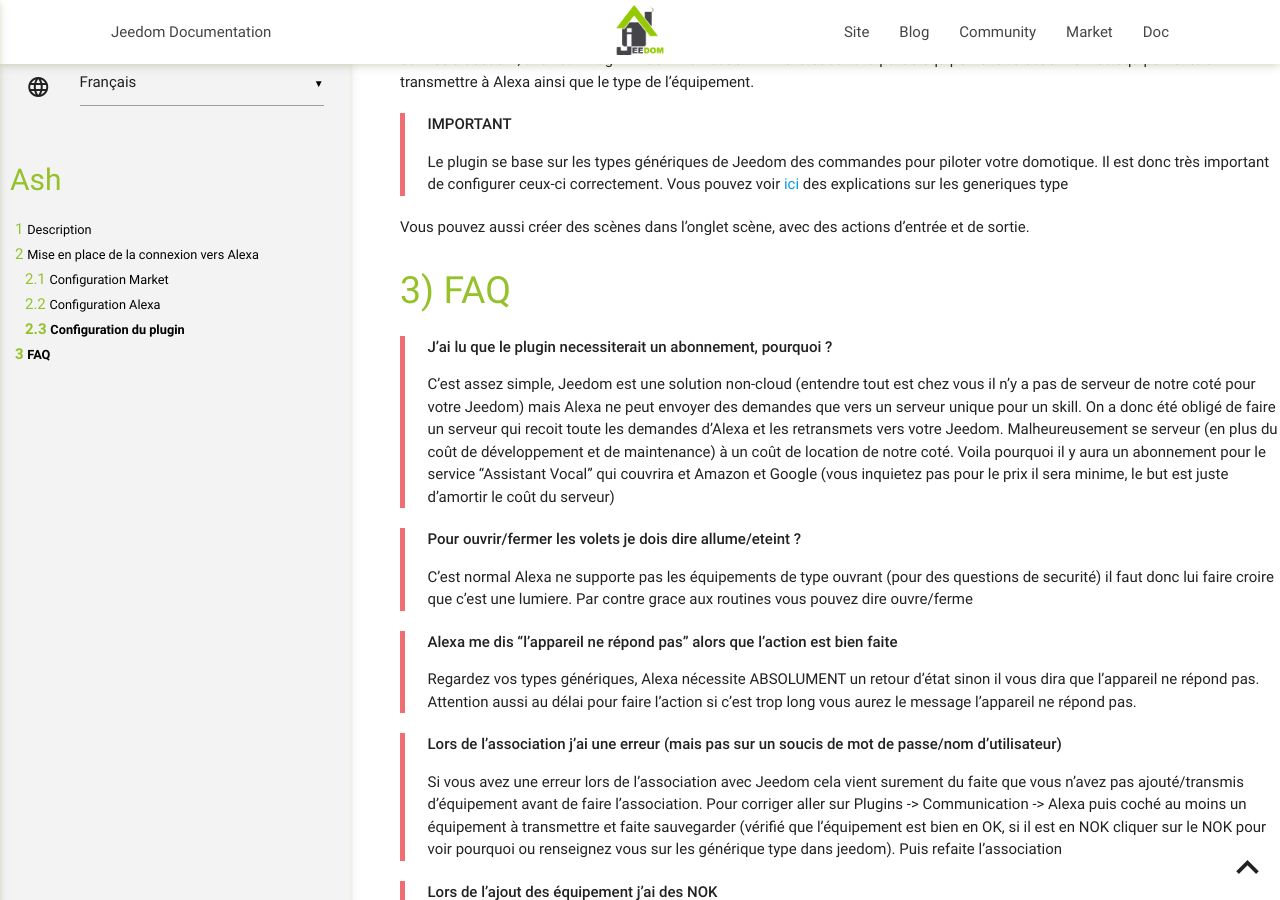
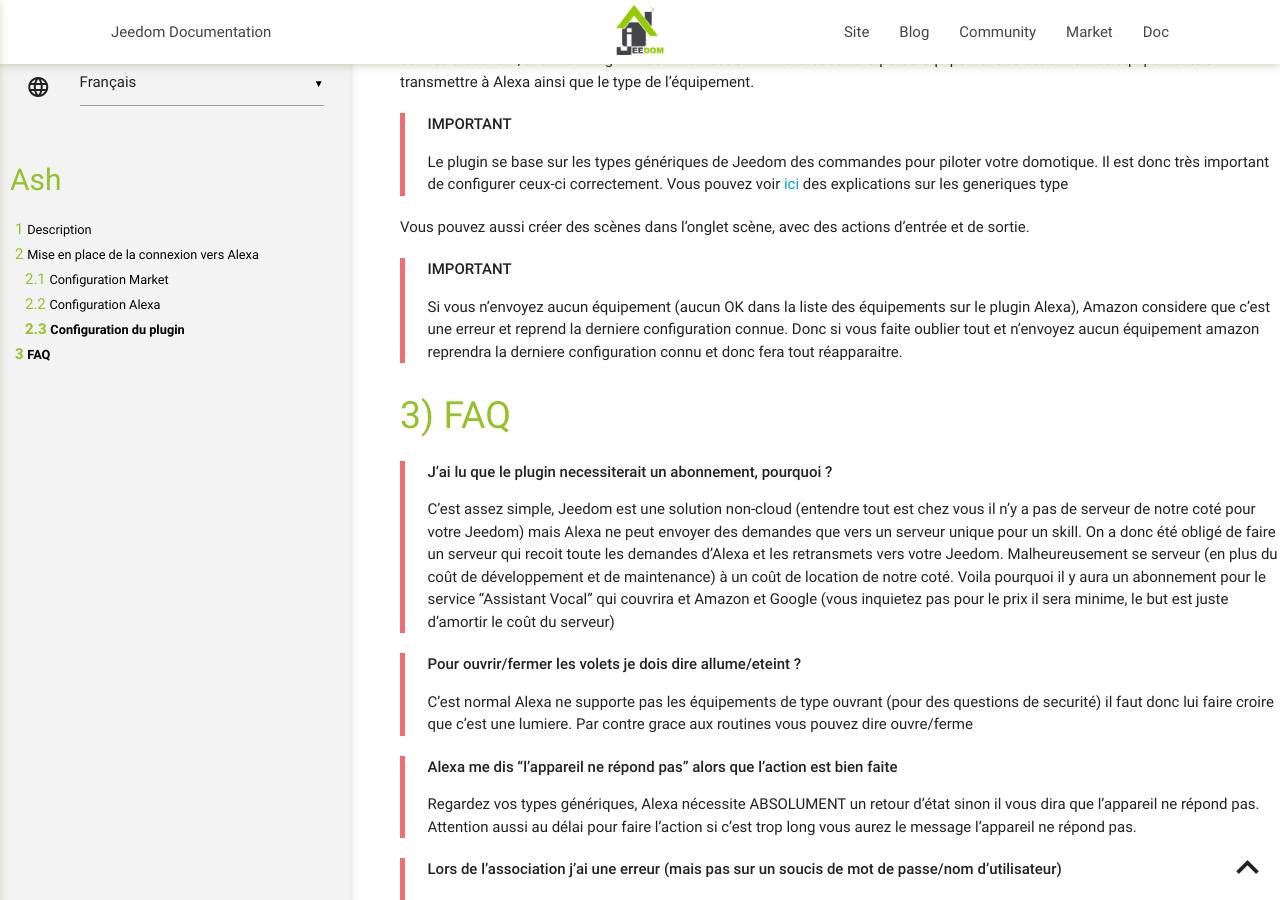
Before and after one commit to jeedom/plugin-ash, a Jekyll site: the page built from docs/fr_FR/index.md, in a window 1280 px wide and 900 px high, scrolled down 1180 px. Built offline with Jekyll 4.4.1, drawn with Linux system fonts in a browser that asks for light colours; our own code applies the rules of GitHub Pages for plain Markdown files.

Commit message:
Update index.md

```diff
--- a/docs/fr_FR/index.md
+++ b/docs/fr_FR/index.md
@@ -47,6 +47,10 @@ Sur votre Jeedom, allez sur Plugin -> Communication -> Alexa et dans la partie
 
 Vous pouvez aussi créer des scènes dans l'onglet scène, avec des actions d'entrée et de sortie.
 
+> **IMPORTANT**
+>
+> Si vous n'envoyez aucun équipement (aucun OK dans la liste des équipements sur le plugin Alexa), Amazon considere que c'est une erreur et reprend la derniere configuration connue. Donc si vous faite oublier tout et n'envoyez aucun équipement amazon reprendra la derniere configuration connu et donc fera tout réapparaitre.
+
 # FAQ
 
 >**J'ai lu que le plugin necessiterait un abonnement, pourquoi ?**
```
